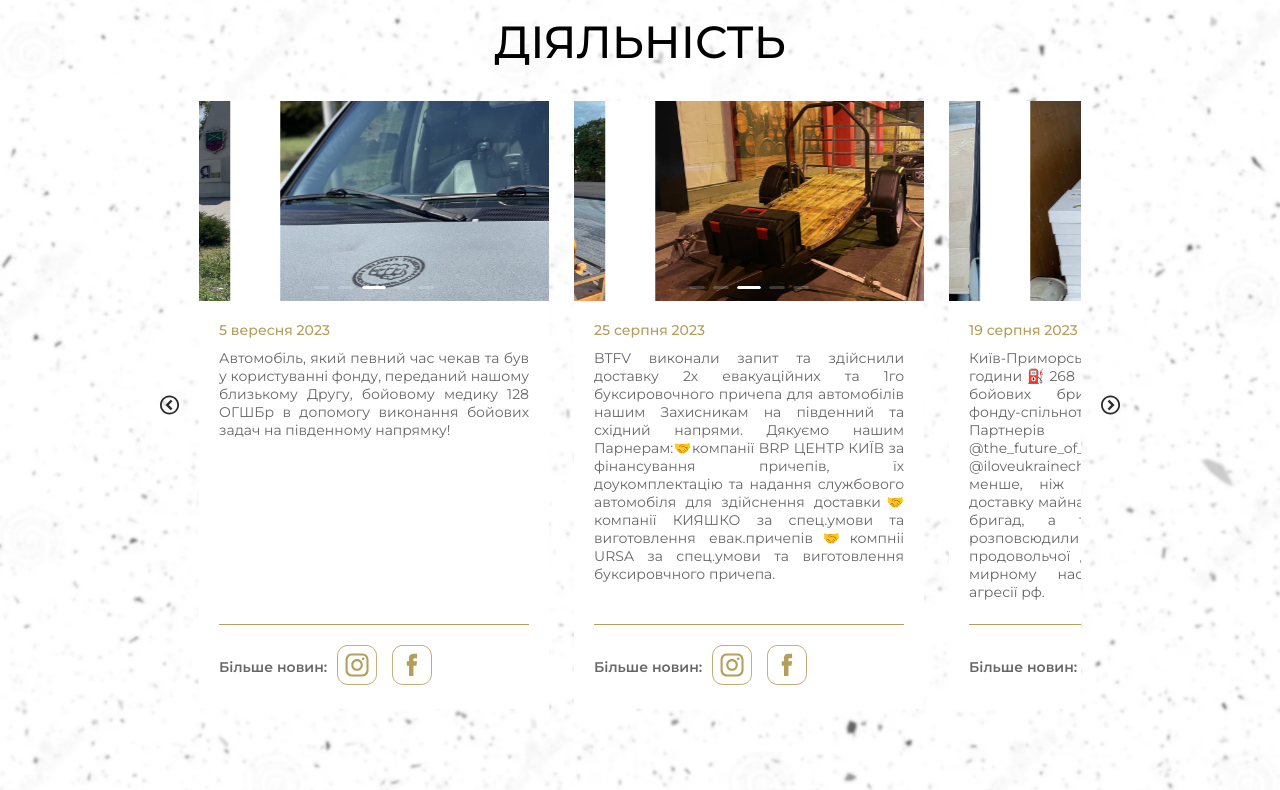
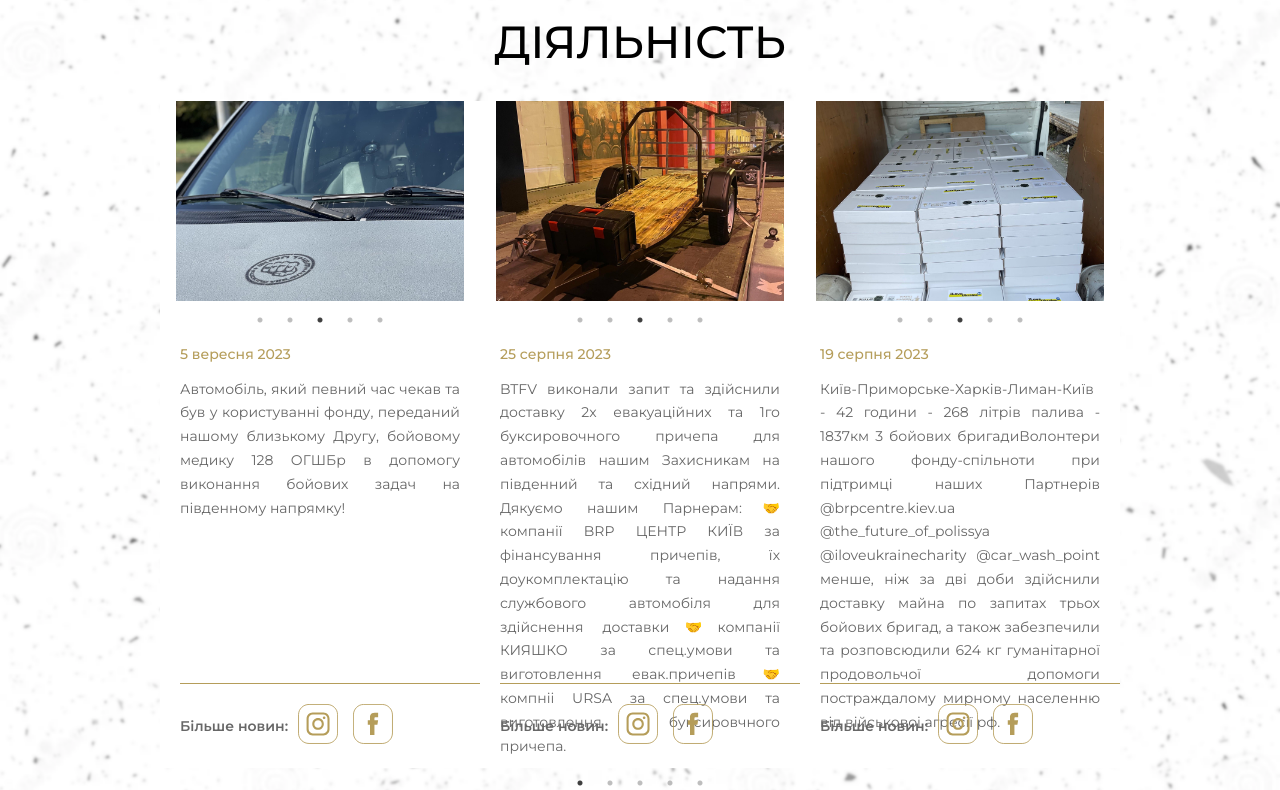
Before and after one commit to JulMihelson/btfv, a React (Create React App) app: page / in a window 1280 px wide. Shown: the part 1997-2787 px from the top of the page. Built offline with nearby package versions, Linux system fonts and the light colour scheme.

Commit message:
finished with galleries

```diff
--- a/package.json
+++ b/package.json
@@ -12,12 +12,11 @@
     "@types/node": "^16.18.58",
     "@types/react": "^18.2.28",
     "@types/react-dom": "^18.2.13",
-    "antd": "^5.10.1",
     "magic-string": "^0.30.5",
     "normalize.css": "^8.0.1",
     "react": "^18.2.0",
     "react-dom": "^18.2.0",
-    "react-multi-carousel": "^2.8.4",
+    "react-error-boundary": "^4.0.11",
     "react-responsive": "^9.0.2",
     "react-scripts": "5.0.1",
     "react-slick": "^0.29.0",
--- a/src/Components/Activity/Activity.module.css
+++ b/src/Components/Activity/Activity.module.css
@@ -7,6 +7,7 @@
   padding-bottom: 100px;
   padding-left: 160px;
   padding-right: 160px;
+
 }
 
 .activityTitle {
--- a/src/Components/Activity/CardCarousel.module.css
+++ b/src/Components/Activity/CardCarousel.module.css
@@ -1,20 +1,12 @@
 .cardContainerGlobal {
   display: flex;
-  align-items: center;
+  flex-wrap: nowrap;
 }
 .cardLine {
-  max-width: 100vw;
-  overflow: hidden;
-  display: flex;
-  flex-direction: row;
-  flex-wrap: nowrap;
   justify-content: space-between;
-  gap: 25px;
 }
 .cardBlock {
-  max-width: 350px;
   background-color: var(--white);
-  /* border: 1px solid rgba(255, 0, 0, 0.312); */
   display: flex;
   flex-direction: column;
 }
@@ -29,18 +21,20 @@
 
 .postDate {
   color: var(--main-color);
-  margin-top: 20px;
-  margin-bottom: 10px;
+  margin-top: 40px;
+  margin-bottom: 15px;
   font-weight: 500;
 }
 .postText {
-  height: 250px;
+  height: 280px;
   color: var(--brand-grey);
   text-align: justify;
+  line-height: 1.7;
 }
 .carouselImage {
   margin: 0 auto;
   object-fit: cover;
+  width: 90%;
 }
 .mediaText {
   margin-top: 20px;
--- a/src/Components/Activity/CardCarousel.tsx
+++ b/src/Components/Activity/CardCarousel.tsx
@@ -1,13 +1,14 @@
-import React, { useState } from "react";
-import { Carousel } from "antd";
-import css from "./CardCarousel.module.css";
+import React from "react";
+import Slider from "react-slick";
+import "slick-carousel/slick/slick.css";
+import "slick-carousel/slick/slick-theme.css";
 import post_1 from "./post_1";
 import post_2 from "./post_2";
 import post_3 from "./post_3";
 import post_4 from "./post_4";
 import post_5 from "./post_5";
 import SocialMediaIcons from "../SocialMedia/SocialMediaBlock";
-import sprite from "../../assets/svg/sprite.svg";
+import css from "./CardCarousel.module.css";
 
 interface IPost {
   text: string;
@@ -32,12 +33,12 @@ const posts: IPosts = {
       images: post_2,
     },
     {
-      text: "Київ-Приморське-Харків-Лиман-Київ⏱42 години⛽️268 літрів палива🚐1837км 3 бойових бригадиВолонтери нашого фонду-спільноти при підтримці наших Партнерів @brpcentre.kiev.ua @the_future_of_polissya @iloveukrainecharity @car_wash_point менше, ніж за дві доби здійснили доставку майна по запитах трьох бойових бригад, а також забезпечили та розповсюдили 624 кг гуманітарної продовольчої допомоги постраждалому мирному населенню від військовоі агресії рф.",
+      text: "Київ-Приморське-Харків-Лиман-Київ - 42 години - 268 літрів палива - 1837км 3 бойових бригадиВолонтери нашого фонду-спільноти при підтримці наших Партнерів @brpcentre.kiev.ua @the_future_of_polissya @iloveukrainecharity @car_wash_point менше, ніж за дві доби здійснили доставку майна по запитах трьох бойових бригад, а також забезпечили та розповсюдили 624 кг гуманітарної продовольчої допомоги постраждалому мирному населенню від військовоі агресії рф.",
       date: "19 серпня 2023",
       images: post_3,
     },
     {
-      text: "Спільно з <a href='https://mpfund.org.ua/'>the_future_of_polissya</a> виконали доставку чергового автомобіля захисникам на східний напрямок, а також доставили 100 продуктових наборів ВПО.",
+      text: "Спільно з Майбутнє Полісся виконали доставку чергового автомобіля захисникам на східний напрямок, а також доставили 100 продуктових наборів ВПО.",
       date: "27 липня 2023",
       images: post_4,
     },
@@ -50,39 +51,55 @@ const posts: IPosts = {
 };
 
 const CardCarousel: React.FC = () => {
-  const [currentIndex, setCurrentIndex] = useState(0);
-
-  const prev = () => {
-    setCurrentIndex((prevIndex) => prevIndex - 1);
-    console.log("prev", currentIndex);
+  // const settingsMain = {
+  //   dots: true,
+  //   infinite: false,
+  //   speed: 500,
+  //   slidesToShow: 3,
+  //   slidesToScroll: 1,
+  //   autoplay: true,
+  //   autoplaySpeed: 3000,
+  //   arrows: false,
+  // };
+  // const settings = {
+  //   dots: true,
+  //   infinite: false,
+  //   speed: 500,
+  //   slidesToShow: 1,
+  //   slidesToScroll: 1,
+  //   autoplay: true,
+  //   autoplaySpeed: 3000,
+  //   arrows: false,
+  //   useCSS: true,
+  // };
+  const mainSliderSettings = {
+    dots: true,
+    infinite: true,
+    speed: 500,
+    slidesToShow: 3,
+    slidesToScroll: 1,
+    arrows: false,
+    autoplay: false,
   };
 
-  const next = () => {
-    setCurrentIndex((prevIndex) => prevIndex + 1);
-    console.log("next", currentIndex);
+  const photoSliderSettings = {
+    dots: true,
+    infinite: true,
+    speed: 500,
+    slidesToShow: 1,
+    slidesToScroll: 1,
+    arrows: false,
+    autoplay: true,
   };
 
   return (
-    <div className={css.cardContainerGlobal}>
-      <svg
-        width="40"
-        height="40"
-        className={css.leftArrow}
-        onClick={() => {
-          prev();
-        }}
-      >
-        <use href={`${sprite}#arrow-left`}></use>
-      </svg>
     <div className={css.cardLine}>
-        {posts.posts.map((post: IPost, index: number) => {
-          const { text, date, images } = post;
-
-          return (
-            <div className={css.cardBlock} key={index}>
-              <Carousel autoplay>
-                {images.map((image, imageIndex) => (
-                  <React.Fragment key={imageIndex}>
+      <Slider {...mainSliderSettings}>
+        {posts.posts.map((post: IPost, index: number) => (
+          <div key={index} className={css.cardBlock}>
+            <Slider {...photoSliderSettings}>
+              {post.images.map((image, imageIndex) => (
+                <div key={imageIndex}>
                   <img
                     className={css.carouselImage}
                     src={image}
@@ -90,33 +107,59 @@ const CardCarousel: React.FC = () => {
                     width={300}
                     height={200}
                   />
-                  </React.Fragment>
+                </div>
               ))}
-              </Carousel>
+            </Slider>
             <div className={css.contentContainer}>
-                <div className={css.postDate}>{date}</div>
-                <div className={css.postText}>{text}</div>
+              <div className={css.postDate}>{post.date}</div>
+              <div className={css.postText}>{post.text}</div>
               <div className={css.line}></div>
               <div className={css.mediaText}>
                 Більше новин: <SocialMediaIcons />
               </div>
             </div>
           </div>
-          );
-        })}
-      </div>
-      <svg
-        width="40"
-        height="40"
-        className={css.rightArrow}
-        onClick={() => {
-          next();
-        }}
-      >
-        <use xlinkHref={`${sprite}#arrow-right`}></use>
-      </svg>
+        ))}
+      </Slider>
     </div>
   );
+  // <div className={css.cardContainerGlobal}>
+  //   <div className={css.try}>
+  //     <Carousel autoplay>
+  //       <div className={css.cardLine}>
+  //         {posts.posts.map((post: IPost, index: number) => {
+  //           const { text, date, images } = post;
+
+  //           return (
+  //             <div className={css.cardBlock} key={index}>
+  //               <Carousel autoplay>
+  //                 {images.map((image, imageIndex) => (
+  //                   <div key={imageIndex}>
+  //                     <img
+  //                       className={css.carouselImage}
+  //                       src={image}
+  //                       alt="Діяльність фонду BTFV"
+  //                       width={300}
+  //                       height={200}
+  //                     />
+  //                   </div>
+  //                 ))}
+  //               </Carousel>
+  //               <div className={css.contentContainer}>
+  //                 <div className={css.postDate}>{date}</div>
+  //                 <div className={css.postText}>{text}</div>
+  //                 <div className={css.line}></div>
+  //                 <div className={css.mediaText}>
+  //                   Більше новин: <SocialMediaIcons />
+  //                 </div>
+  //               </div>
+  //             </div>
+  //           );
+  //         })}
+  //       </div>
+  //     </Carousel>
+  //   </div>
+  // </div>
 };
 
 export default CardCarousel;
--- a/src/Components/Contacts/Contacts.module.css
+++ b/src/Components/Contacts/Contacts.module.css
@@ -4,6 +4,7 @@
   display: flex;
   flex-direction: column;
   padding: 50px 160px;
+  max-width: 100vw;
 }
 .contactsContainer {
   display: flex;
@@ -93,9 +94,10 @@
   font-weight: 500;
   font-size: 15px;
   background-color: var(--main-color);
-  max-height: 40px;
   width: 400px;
   margin: 40px 0;
+  padding: 15px 32px;
+  border-radius: 4px;
 }
 
 .contactBtn:hover,
--- a/src/Components/Contacts/Contacts.tsx
+++ b/src/Components/Contacts/Contacts.tsx
@@ -44,7 +44,7 @@ const Contacts: React.FC = () => {
             placeholder="Номер телефону *"
           ></input>
           <button className={css.contactBtn} type="submit">
-            Зв'язатися
+            Зв'язатися{" "}
           </button>
         </form>
       </div>
```
Also changed, not shown: 1 other file (tests, documents, lock files or other folders). Lines whose indentation alone changed are shown as unchanged.
